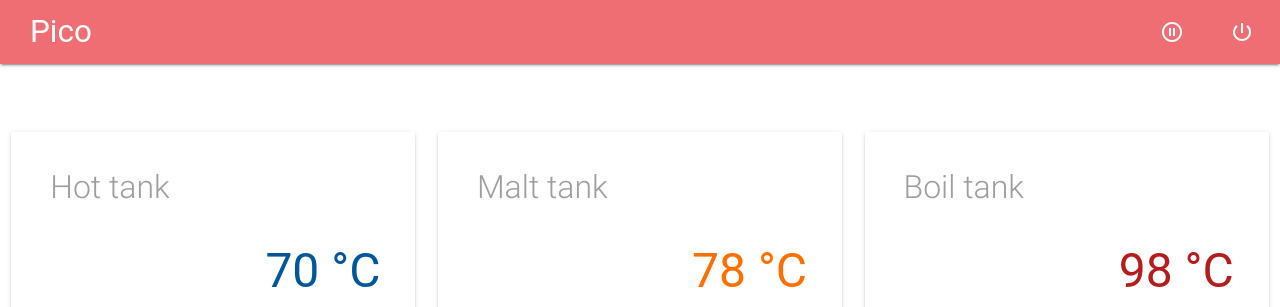
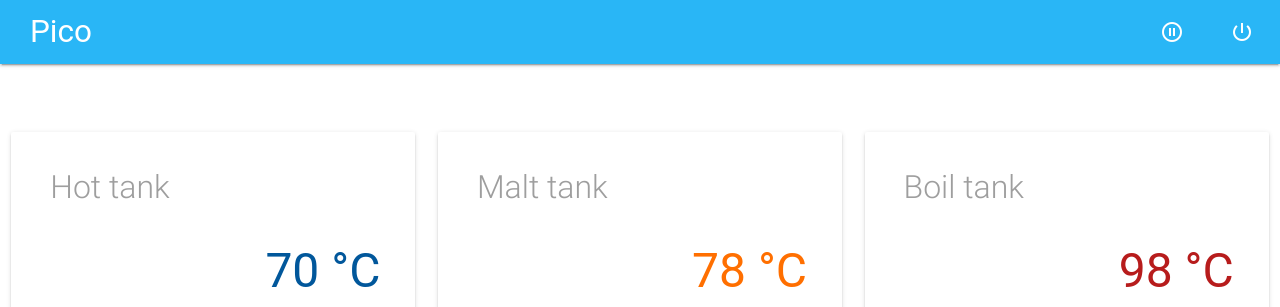
Before and after one commit to flagos/pico-brewUI, a Flask app: page / in a window 1280 px wide; the page is wider, and only the part inside the window is pictured. Shown: the top 307 px of that part. Run offline with Flask 2, Linux system fonts and the light colour scheme; some libraries are stand-ins or nearby versions; some web fonts are replaced.

Commit message:
change bg color

```diff
--- a/static/style.css
+++ b/static/style.css
@@ -25,6 +25,10 @@
 .head-button {
   width: 50px;
   margin-left: 20px;
+}
+
+nav {
+  background-color: #29b6f6;
 }
 
 /*temperature*/
```
